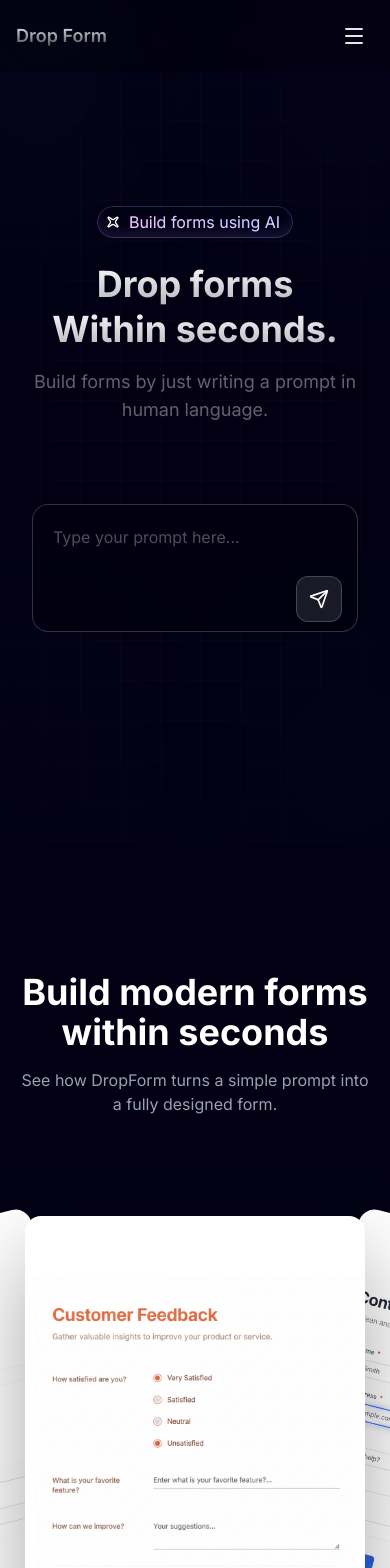
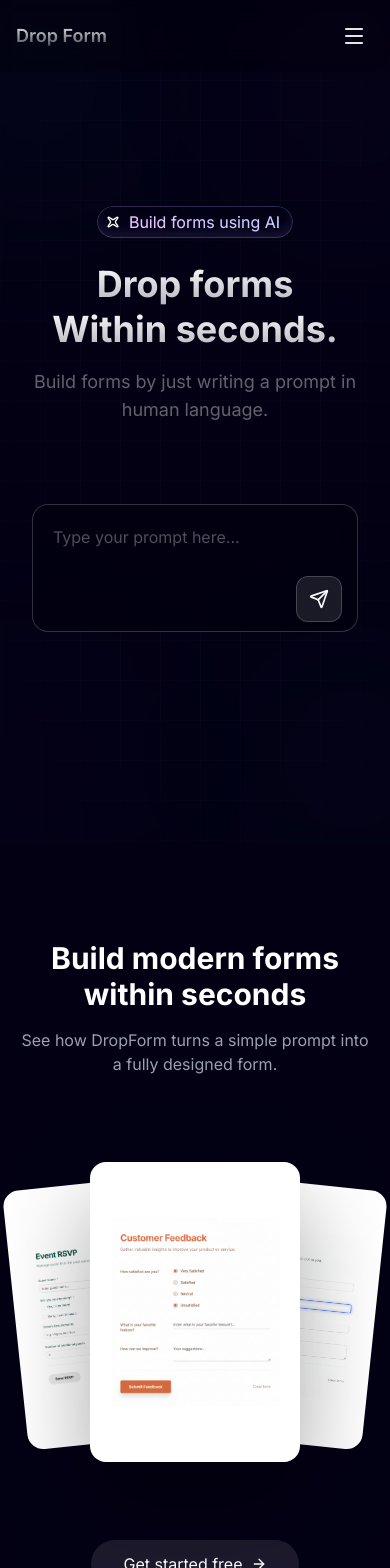
Before and after one commit to thisMeSandeep/DropForm, a Next.js app: page / in a window 390 px wide. Shown: the top 1568 px of the page. Built offline with nearby package versions, Linux system fonts and the light colour scheme.

Commit message:
Make animatio for mobile

```diff
--- a/components/landing-page/FormDisplay.tsx
+++ b/components/landing-page/FormDisplay.tsx
@@ -9,6 +9,7 @@
     useSpring,
 } from "framer-motion"
 import { useRef } from "react"
+import { useMediaQuery } from "@/hooks/useMediaQuery"
 
 const springConfig = {
     stiffness: 90,
@@ -19,42 +20,57 @@
 const FormDisplay = () => {
     const sectionRef = useRef(null)
 
+    const isMobile = useMediaQuery("(max-width: 640px)")
+    const isTablet = useMediaQuery("(max-width: 1024px)")
+
+    //  Responsive motion distances
+    const fanOutX = isMobile ? 90 : isTablet ? 140 : 260
+    const rotateDeg = isMobile ? 6 : isTablet ? 10 : 14
+
     const { scrollYProgress } = useScroll({
         target: sectionRef,
         offset: ["start 85%", "end 15%"],
     })
 
-    // Fade in early
     const opacity = useTransform(scrollYProgress, [0, 0.15], [0, 1])
 
-    // LEFT card — already fanned out
-    const leftXRaw = useTransform(scrollYProgress, [0, 0.6], [-140, -260])
-    const leftRotateRaw = useTransform(scrollYProgress, [0, 0.6], [-8, -14])
-    const leftScaleRaw = useTransform(scrollYProgress, [0, 0.6], [0.96, 1])
+    // LEFT
+    const leftX = useSpring(
+        useTransform(scrollYProgress, [0, 0.6], [-fanOutX / 2, -fanOutX]),
+        springConfig
+    )
+    const leftRotate = useSpring(
+        useTransform(scrollYProgress, [0, 0.6], [-rotateDeg / 2, -rotateDeg]),
+        springConfig
+    )
+    const leftScale = useSpring(
+        useTransform(scrollYProgress, [0, 0.6], [0.97, 1]),
+        springConfig
+    )
 
-    // RIGHT card — already fanned out
-    const rightXRaw = useTransform(scrollYProgress, [0, 0.6], [140, 260])
-    const rightRotateRaw = useTransform(scrollYProgress, [0, 0.6], [8, 14])
-    const rightScaleRaw = useTransform(scrollYProgress, [0, 0.6], [0.96, 1])
-
-    // Smooth them
-    const leftX = useSpring(leftXRaw, springConfig)
-    const leftRotate = useSpring(leftRotateRaw, springConfig)
-    const leftScale = useSpring(leftScaleRaw, springConfig)
-
-    const rightX = useSpring(rightXRaw, springConfig)
-    const rightRotate = useSpring(rightRotateRaw, springConfig)
-    const rightScale = useSpring(rightScaleRaw, springConfig)
+    // RIGHT
+    const rightX = useSpring(
+        useTransform(scrollYProgress, [0, 0.6], [fanOutX / 2, fanOutX]),
+        springConfig
+    )
+    const rightRotate = useSpring(
+        useTransform(scrollYProgress, [0, 0.6], [rotateDeg / 2, rotateDeg]),
+        springConfig
+    )
+    const rightScale = useSpring(
+        useTransform(scrollYProgress, [0, 0.6], [0.97, 1]),
+        springConfig
+    )
 
     return (
         <section
             ref={sectionRef}
-            className="relative px-4 pt-32 pb-40 overflow-visible"
+            className="relative px-4 pt-24 md:pt-32 pb-32 md:pb-40 overflow-visible"
         >
             <div className="max-w-7xl mx-auto">
                 {/* Header */}
-                <div className="text-center mb-20">
-                    <h2 className="text-4xl md:text-5xl font-bold text-white mb-4">
+                <div className="text-center mb-14 md:mb-20">
+                    <h2 className="text-3xl md:text-5xl font-bold text-white mb-4">
                         Build modern forms within seconds
                     </h2>
                     <p className="text-gray-400 max-w-2xl mx-auto">
@@ -63,69 +79,72 @@
                 </div>
 
                 {/* Cards */}
-                <div className="relative h-[520px] flex items-center justify-center overflow-visible">
+                <div className="relative h-[360px] sm:h-[420px] md:h-[520px] flex items-center justify-center">
                     {/* LEFT */}
                     <motion.div
-                        style={{
-                            x: leftX,
-                            rotateZ: leftRotate,
-                            scale: leftScale,
-                            opacity,
-                        }}
-                        className="absolute w-[300px] h-[440px] rounded-2xl bg-white shadow-2xl z-0"
+                        style={{ x: leftX, rotateZ: leftRotate, scale: leftScale, opacity }}
+                        className="
+                            absolute
+                            w-[180px] h-[260px]
+                            sm:w-[240px] sm:h-[360px]
+                            md:w-[300px] md:h-[440px]
+                            rounded-2xl bg-white shadow-2xl
+                        "
                     >
-                        <div className="relative w-full h-full p-4">
                         <Image
                             src="/form1.png"
                             alt="Form 1"
                             fill
                             unoptimized
-                                className="object-contain rounded-xl"
+                            className="object-contain p-4 rounded-xl"
                         />
-                        </div>
                     </motion.div>
 
                     {/* CENTER */}
                     <motion.div
                         style={{ opacity }}
-                        className="relative w-[340px] h-[480px] rounded-2xl bg-white shadow-[0_40px_90px_rgba(0,0,0,0.35)] z-10"
+                        className="
+                            relative z-10
+                            w-[210px] h-[300px]
+                            sm:w-[280px] sm:h-[400px]
+                            md:w-[340px] md:h-[480px]
+                            rounded-2xl bg-white
+                            shadow-[0_40px_90px_rgba(0,0,0,0.35)]
+                        "
                     >
-                        <div className="relative w-full h-full p-4">
                         <Image
                             src="/form2.png"
                             alt="Form 2"
                             fill
                             priority
                             unoptimized
-                                className="object-contain rounded-xl"
+                            className="object-contain p-4 rounded-xl"
                         />
-                        </div>
                     </motion.div>
 
                     {/* RIGHT */}
                     <motion.div
-                        style={{
-                            x: rightX,
-                            rotateZ: rightRotate,
-                            scale: rightScale,
-                            opacity,
-                        }}
-                        className="absolute w-[300px] h-[440px] rounded-2xl bg-white shadow-2xl z-0"
+                        style={{ x: rightX, rotateZ: rightRotate, scale: rightScale, opacity }}
+                        className="
+                            absolute
+                            w-[180px] h-[260px]
+                            sm:w-[240px] sm:h-[360px]
+                            md:w-[300px] md:h-[440px]
+                            rounded-2xl bg-white shadow-2xl
+                        "
                     >
-                        <div className="relative w-full h-full p-4">
                         <Image
                             src="/form3.png"
                             alt="Form 3"
                             fill
                             unoptimized
-                                className="object-contain rounded-xl"
+                            className="object-contain p-4 rounded-xl"
                         />
-                        </div>
                     </motion.div>
                 </div>
 
                 {/* CTA */}
-                <div className="text-center mt-16">
+                <div className="text-center mt-12 md:mt-16">
                     <button className="inline-flex items-center gap-2 px-8 py-3 rounded-full bg-white/10 text-white hover:bg-white/20 transition">
                         Get started free
                         <ArrowRight className="w-4 h-4" />
--- /dev/null
+++ b/hooks/useMediaQuery.ts
@@ -0,0 +1,20 @@
+// /hooks/use-media-query.ts
+"use client";
+
+import { useEffect, useState } from "react";
+
+export function useMediaQuery(query: string) {
+  const [matches, setMatches] = useState(false);
+
+  useEffect(() => {
+    const media = window.matchMedia(query);
+    setMatches(media.matches);
+
+    const listener = () => setMatches(media.matches);
+    media.addEventListener("change", listener);
+
+    return () => media.removeEventListener("change", listener);
+  }, [query]);
+
+  return matches;
+}
```
Lines whose indentation alone changed are shown as unchanged.
